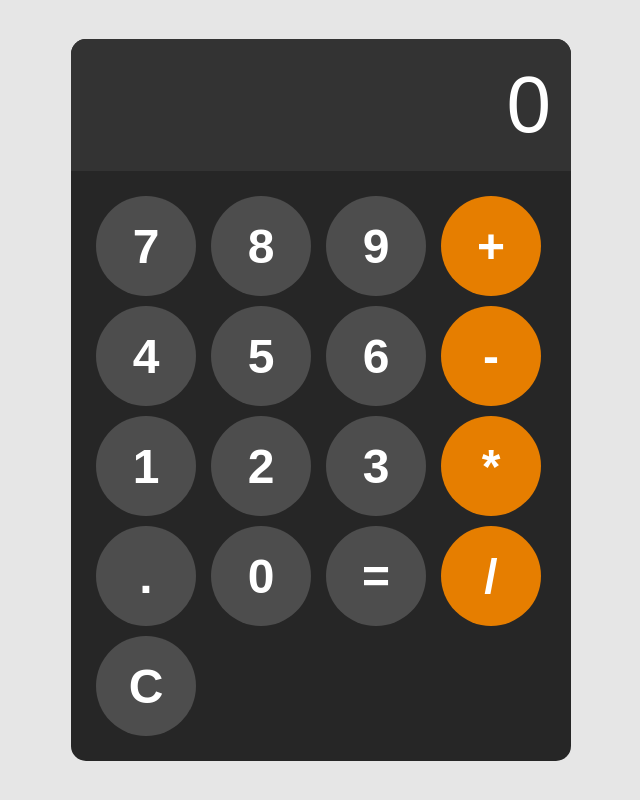
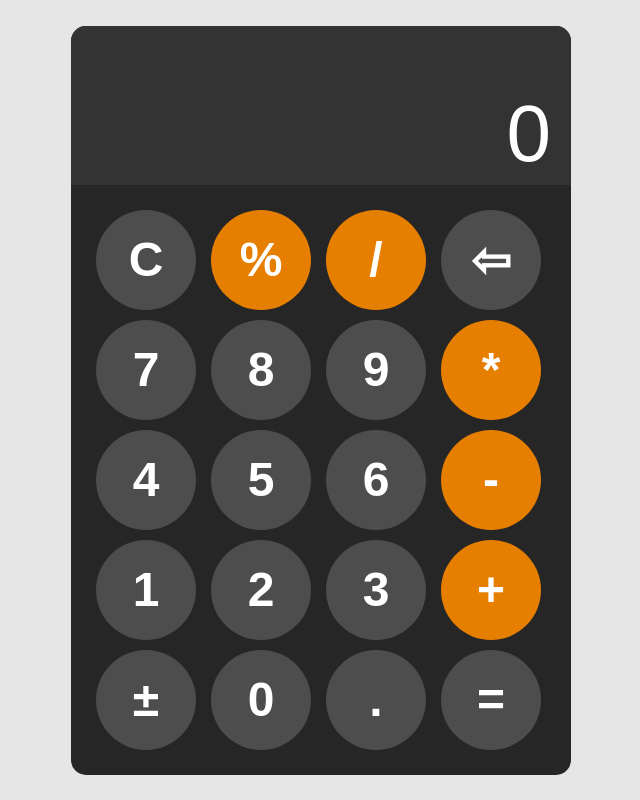
Before and after one commit to Fabio-Kenji/calculadora, a plain HTML site: page index.html in a window 1280 px wide. Shown: the whole page, without its empty margins (319-959 px from the left). Drawn offline with Linux system fonts and the light colour scheme.

Commit message:
adicionei algumas melhorias

```diff
--- a/index.html
+++ b/index.html
@@ -9,25 +9,29 @@
 <body>
 
     <div id="calculator">
+        <input id="display2" value="" readonly>
         <input id="display" value="0" readonly>
         <div id="keys">
+            <button onclick="limparDisplay('C')">C</button>
+            <button onclick="usarOperador('%')" class="operator-btn">%</button>
+            <button onclick="usarOperador('/')" class="operator-btn">/</button>
+            <button onclick="remover()">⇦</button>
             <button onclick="appendToDisplay('7')">7</button>
             <button onclick="appendToDisplay('8')">8</button>
             <button onclick="appendToDisplay('9')">9</button>
-            <button onclick="appendToDisplay('+')" class="operator-btn">+</button>
+            <button onclick="usarOperador('*')" class="operator-btn">*</button>
             <button onclick="appendToDisplay('4')">4</button>
             <button onclick="appendToDisplay('5')">5</button>
             <button onclick="appendToDisplay('6')">6</button>
-            <button onclick="appendToDisplay('-')" class="operator-btn">-</button>
+            <button onclick="usarOperador('-')" class="operator-btn">-</button>
             <button onclick="appendToDisplay('1')">1</button>
             <button onclick="appendToDisplay('2')">2</button>
             <button onclick="appendToDisplay('3')">3</button>
-            <button onclick="appendToDisplay('*')" class="operator-btn">*</button>
+            <button onclick="usarOperador('+')" class="operator-btn">+</button>
+            <button onclick="mudarSinal()">±</button>
+            <button onclick="appendToDisplay('0')">0</button>
             <button onclick="appendToDisplay('.')">.</button>
-            <button onclick="appendToDisplay('0')">0</button>
-            <button onclick="calculate('=')">=</button>
-            <button onclick="appendToDisplay('/')" class="operator-btn">/</button>
-            <button onclick="clearDisplay('C')">C</button>
+            <button onclick="calcular()">=</button>
         </div>
     </div>
 
--- a/index.js
+++ b/index.js
@@ -1,8 +1,9 @@
 const display = document.getElementById("display")
+const display2 = document.getElementById("display2")
 
 function appendToDisplay(input) {
-    if (input === "." && String(display.value).includes(".")) {
-
+    if (String(display2.value).slice(0, -3) == display.value) {
+        display.value = ""
     }
     if (display.value === "0") {
         if (input === ".") {
@@ -21,13 +22,68 @@ function appendToDisplay(input) {
     }
 }
 
-function clearDisplay() {
-    display.value = "0"
+function usarOperador(operador) {
+    if (String(display.value).endsWith(".")) {
+        display.value = String(display.value).slice(0, -1)
+    }
+    switch (operador) {
+        case "+":
+            display2.value = display.value + " + "
+            break;
+        case "-":
+            display2.value = display.value + " - "
+            break;
+        case "*":
+            display2.value = display.value + " * "
+            break;
+        case "/":
+            display2.value = display.value + " / "
+            break;
+        case "%":
+            display2.value = display.value + " % "
+            break;
+    }
 }
 
-function calculate() {
+function remover() {
+    if (String(display.value).replace("-", "").length == 1) {
+        display.value = 0
+    } else {
+        display.value = String(display.value).slice(0, -1)
+    }
+}
+
+function mudarSinal() {
+    if (display.value != 0) {
+        if (String(display.value).startsWith("-")) {
+            display.value = String(display.value).slice(1)
+        } else {
+            display.value = "-" + display.value
+        }
+    }
+}
+
+function limparDisplay() {
+    display.value = "0"
+    display2.value = ""
+}
+
+function calcular() {
     try {
-        display.value = eval(display.value)
+        let operador = String(display2.value).charAt(String(display2.value).indexOf(" ") + 1)
+        let valor1 = display2.value
+        let valor2 = display.value
+        if (valor1.endsWith("=")) {
+            valor1 = valor1.slice(0, valor1.indexOf(operador) + 1)
+        }
+        display.value = eval(valor1 + valor2)
+        if (String(display2.value).endsWith("=")) {
+            display2.value = valor2 + valor1.slice(1) + " "
+            console.log(valor2 + valor1.slice(1));
+
+        } else {
+            display2.value += valor2 + " ="
+        }
     } catch (error) {
         display.value = "Erro"
     }
--- a/style.css
+++ b/style.css
@@ -17,12 +17,22 @@ body {
 
 #display {
     width: 460px;
-    padding: 20px;
+    padding: 5px 20px;
     font-size: 5rem;
     text-align: right;
     border: none;
     background-color: hsl(0, 0%, 20%);
     color: white;
+}
+
+#display2 {
+    width: 460px;
+    padding: 10px 20px;
+    font-size: 2rem;
+    text-align: right;
+    border: none;
+    background-color: hsl(0, 0%, 20%);
+    color: grey;
 }
 
 #keys {
```
